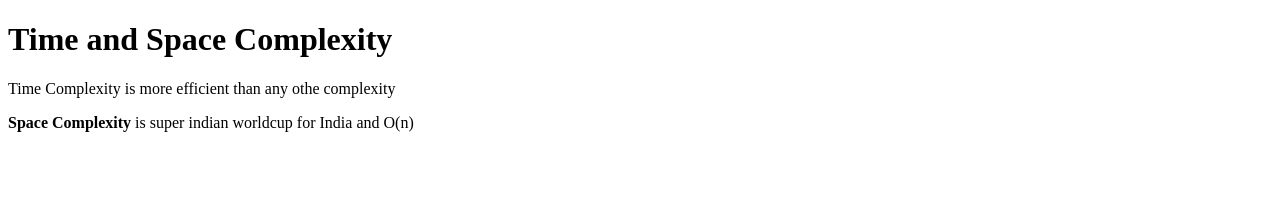
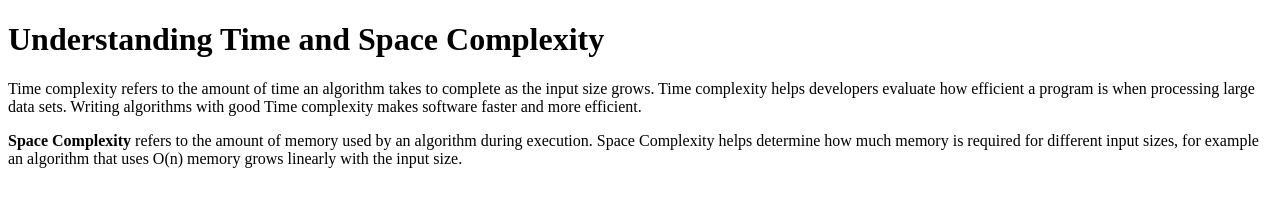
Before and after one commit to acciojob/time-and-space-complexity-VaanjiGIT, a website: page main.html in a window 1280 px wide. Drawn offline with Linux system fonts and the light colour scheme.

Commit message:
created a submission

```diff
--- a/main.html
+++ b/main.html
@@ -3,13 +3,23 @@
 <html>
 
 <head>
-	<h1>Time and Space Complexity</h1>
+	    <title>Time and Space Complexity</title>
 </head>
+<body>
 
-<body>
-	<p>Time Complexity is more efficient than any othe complexity</p>
-	<p><b>Space Complexity</b> is super indian worldcup for India and O(n)</p>
+<h1>Understanding Time and Space Complexity</h1>
 
+<p>
+Time complexity refers to the amount of time an algorithm takes to complete as the input size grows.
+Time complexity helps developers evaluate how efficient a program is when processing large data sets.
+Writing algorithms with good Time complexity makes software faster and more efficient.
+</p>
+
+<p>
+<b>Space Complexity</b> refers to the amount of memory used by an algorithm during execution.
+Space Complexity helps determine how much memory is required for different input sizes,
+for example an algorithm that uses O(n) memory grows linearly with the input size.
+</p>
 
 </body>
 
```
